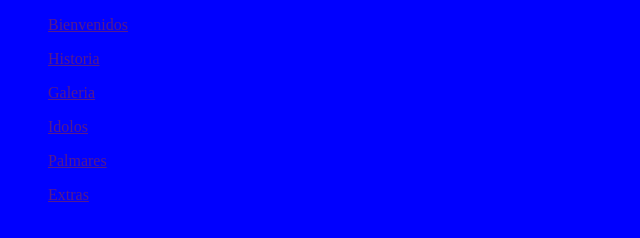
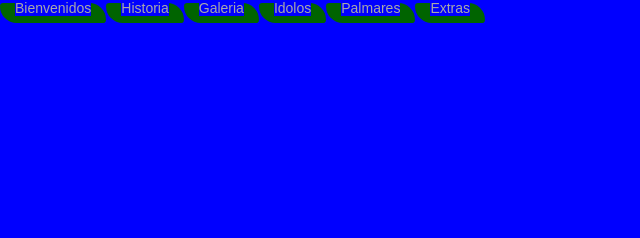
Before and after one commit to JhonalZ/AlianzaLima, a plain HTML site: page index.html in a window 1280 px wide. Shown: the whole page, without its empty margins (0-640 px from the left). Drawn offline with Linux system fonts and the light colour scheme.

Commit message:
Modificando el nav

```diff
--- a/index.html
+++ b/index.html
@@ -11,16 +11,20 @@
     <header>
 
     </header>
-    <div>
-        <ul><a href="">Bienvenidos</a></ul>
-        <ul><a href="">Historia</a></ul>
-        <ul><a href="">Galeria</a></ul>
-        <ul><a href="">Idolos</a></ul>
-        <ul><a href="">Palmares</a></ul>
-        <ul><a href="">Extras</a></ul>
-    </div>
+    <nav>
+        <ul>
+            <li><a href="">Bienvenidos</a></li>
+            <li><a href="">Historia</a></li>
+            <li><a href="">Galeria</a></li>
+            <li><a href="">Idolos</a></li>
+            <li><a href="">Palmares</a></li>
+            <li><a href="">Extras</a></li>
+        </ul>
+    </nav>
     <body>
-
+     <p>
+         Este es una pagina dirigido para todos los hinchas del equipo del pueblo
+     </p>
     </body>
     <footer>
 
--- a/style.css
+++ b/style.css
@@ -1,3 +1,24 @@
 *{
+   margin:0;
+   padding:0;
+   box-sizing:border-box;
+   font-size:0;
    background-color: blue;
+   font-family: Arial, Helvetica, sans-serif;
+   margin: auto
 }
+
+nav a {
+   text-decoration: none;
+   color: darkgray;
+   font-size: 14px;
+       }
+       nav li{
+          display: inline;
+          width: 10%;
+          padding: 10px 15px;
+          background-color: darkgreen;
+          border-radius: 10px 50px;
+          text-align: center;
+          color: darkred;
+       }
```
